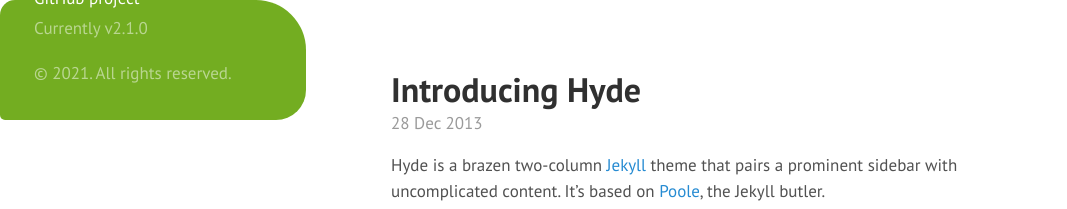
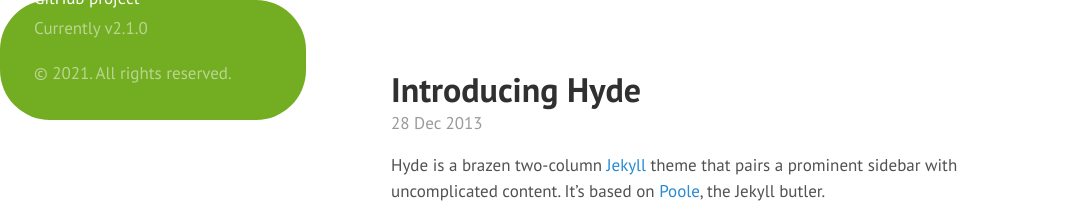
Before and after one commit to geocabral/geocabral.github.io, a Jekyll site: the page built from index.html, in a window 1280 px wide. Shown: the top 209 px of the page, without its empty margins (0-1067 px from the left). Built offline with Jekyll 4.4.1, drawn with Linux system fonts in a browser that asks for light colours; Markdown is read by kramdown in place of the engine named in the settings; the list of posts is cut into pages by our own code.

Commit message:
Update hyde.css

```diff
--- a/public/css/hyde.css
+++ b/public/css/hyde.css
@@ -58,7 +58,7 @@
   padding: 2rem 1rem;
   color: rgba(255,255,255,.5);
   background-color: #202020;
-  border-radius: 15px 50px 30px 5px;
+  border-radius: 50px;
   background: #73AD21;
   padding: 20px;
   width: 100px;
```
